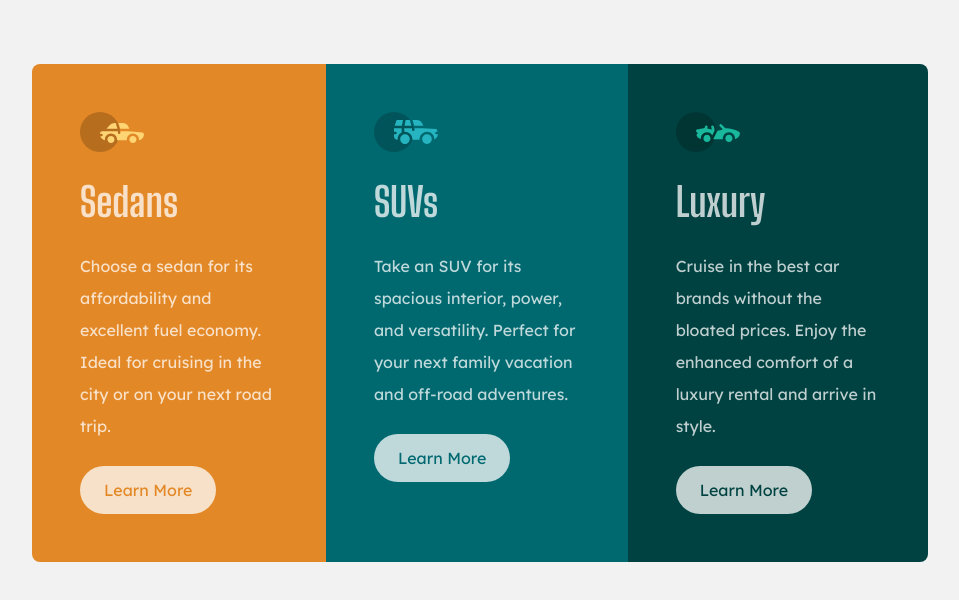
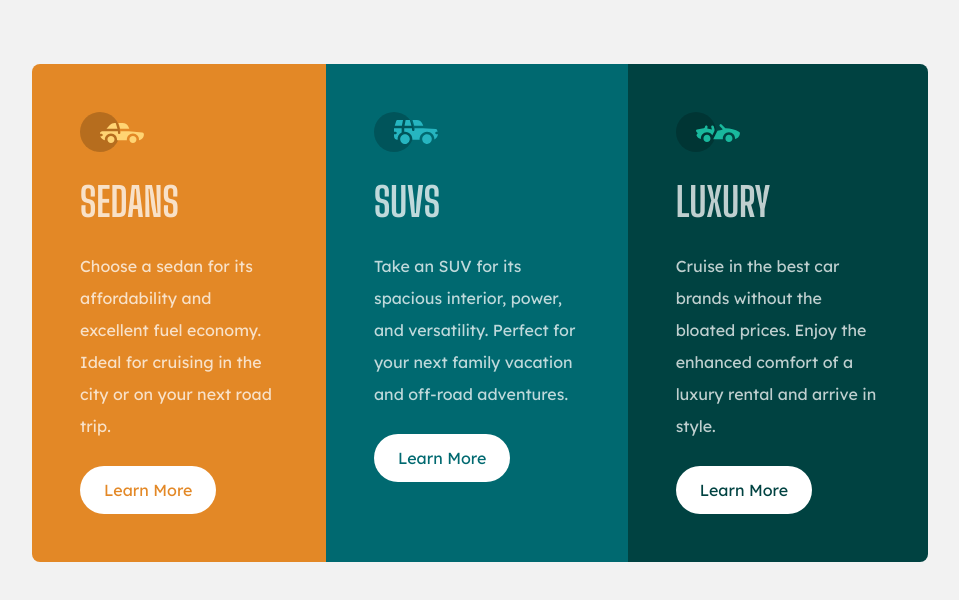
Before and after one commit to moheb2000/3-column-preview-card-component-challenge-hub, a plain HTML site: page index.html in a window 1280 px wide. Shown: the whole page, without its empty margins (160-1119 px from the left). Drawn offline with Linux system fonts and the light colour scheme.

Commit message:
Fix button color and uppercase title

```diff
--- a/css/style.css
+++ b/css/style.css
@@ -9,6 +9,7 @@
   --cl-very-dark-cyan: hsl(179, 100%, 13%);
   --cl-light-gray: hsl(0, 0%, 95%);
   --cl-transparent-white: hsla(0, 0%, 100%, 0.75);
+  --cl-white: hsl(0, 0%, 100%);
 }
 
 @media all and (min-width: 768px) {
@@ -26,6 +27,7 @@ html {
 h1 {
   font: 700 2.5em 'Big Shoulders Display';
   padding: 1.5rem 0;
+  text-transform: uppercase;
 }
 
 p {
@@ -36,9 +38,13 @@ p {
 a {
   display: inline-block;
   text-decoration: none;
-  background: var(--cl-transparent-white);
+  background: var(--cl-white);
   padding: 1rem 1.5rem;
   border-radius: 2rem;
+}
+
+a:hover {
+  background: var(--cl-transparent-white);
 }
 
 .container {
```
